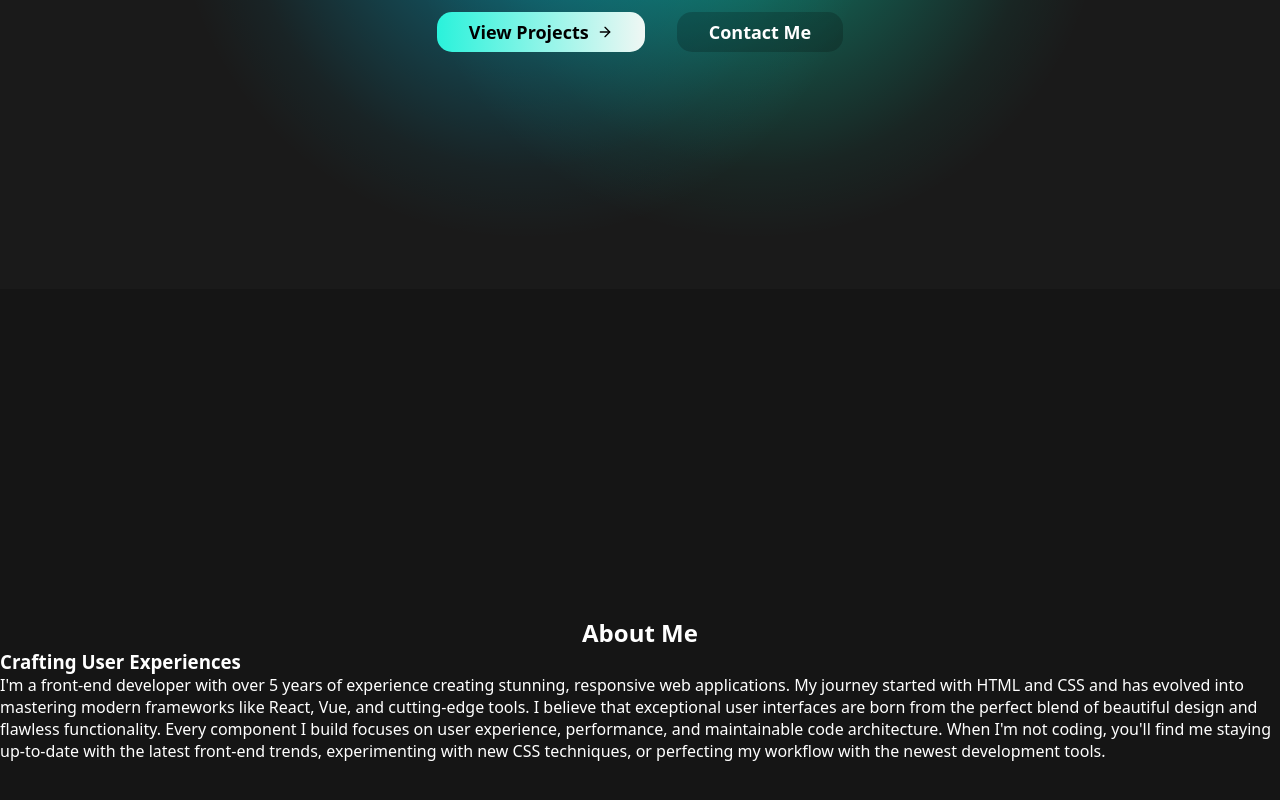
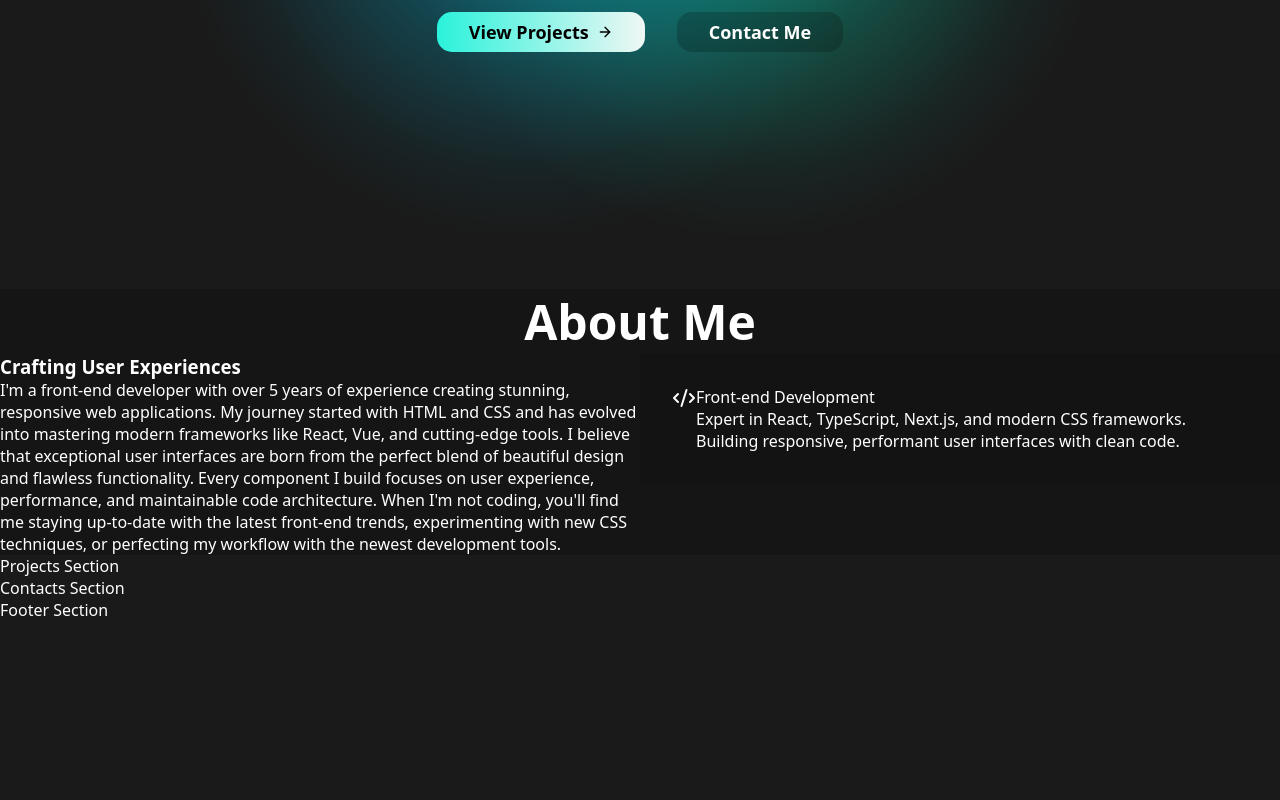
Before and after one commit to trinidj/updated-personal-porfolio, a Vue app: page / in a window 1280 px wide. Shown: the part 596-1396 px from the top of the page. After the commit the page ends 1217 px from the top, so only its background shows below. Built offline with nearby package versions, Linux system fonts and the light colour scheme.

Commit message:
feat: entegrate ServiceCard component in AboutSection

```diff
--- a/src/components/AboutSection.vue
+++ b/src/components/AboutSection.vue
@@ -1,5 +1,6 @@
 <script setup>
-
+  import ServiceCard from '@/components/ui/ServiceCard.vue';
+  import { Code2, Palette, Lightbulb } from 'lucide-vue-next';
 </script>
 
 <template>
@@ -22,7 +23,12 @@
         </div>
 
         <div class="service-content">
-
+          <ServiceCard
+            title="Front-end Development"
+            desc="Expert in React, TypeScript, Next.js, and modern CSS frameworks. Building responsive, performant user interfaces with clean code."
+          >
+            <Code2 />
+          </ServiceCard>
         </div>
       </div>
     </div>
@@ -35,8 +41,16 @@
     flex-direction: column;
     align-items: center;
     justify-content: center;
-    height: 800px;
     background: hsl(from var(--color-background-primary) h s calc(l - 2));
     margin: 0 auto;
   }
+
+  .title h2 {
+    font-size: var(--text-5xl);
+  }
+
+  .grid {
+    display: grid;
+    grid-template-columns: repeat(2, 1fr);
+  }
 </style>
```
